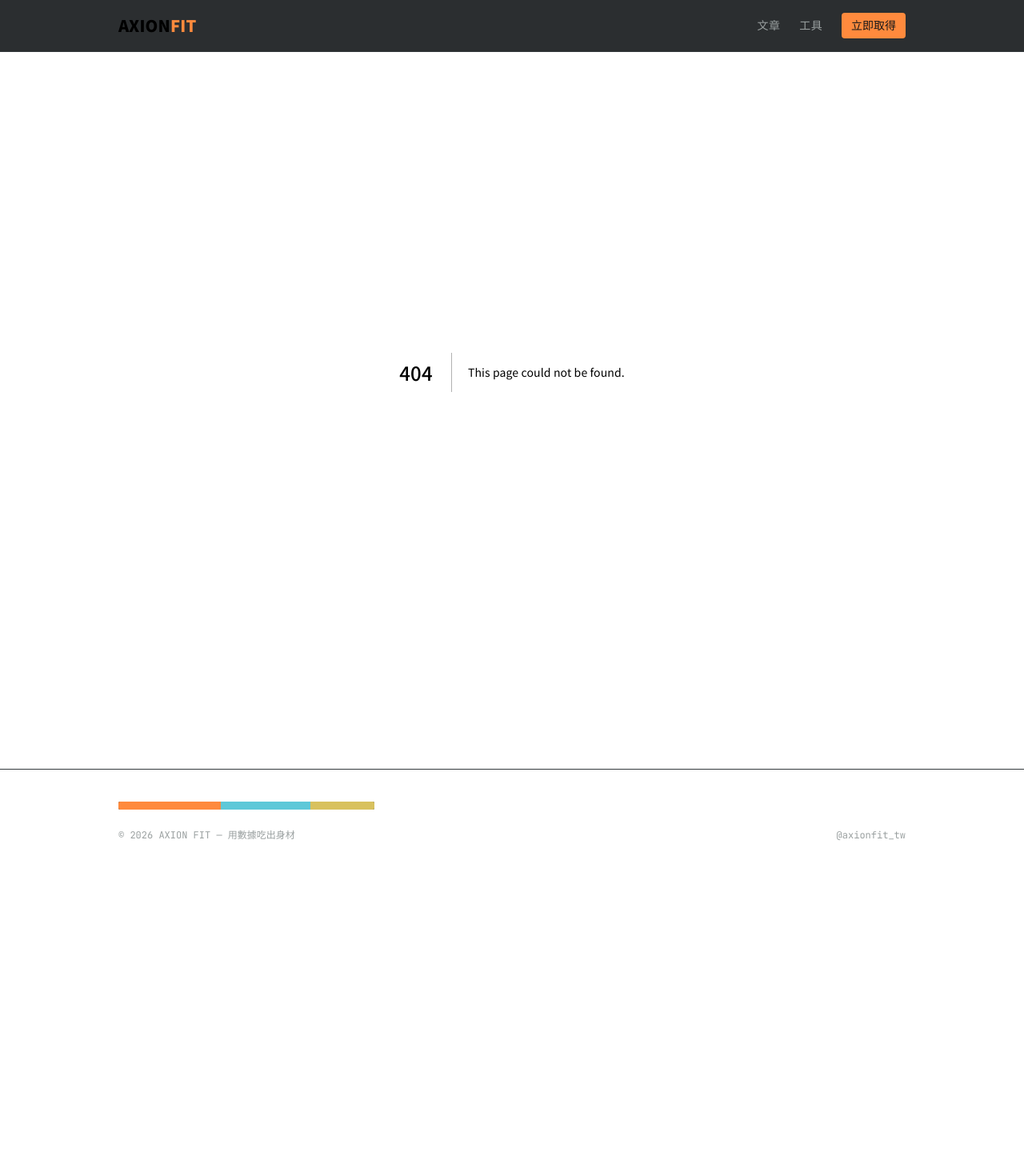
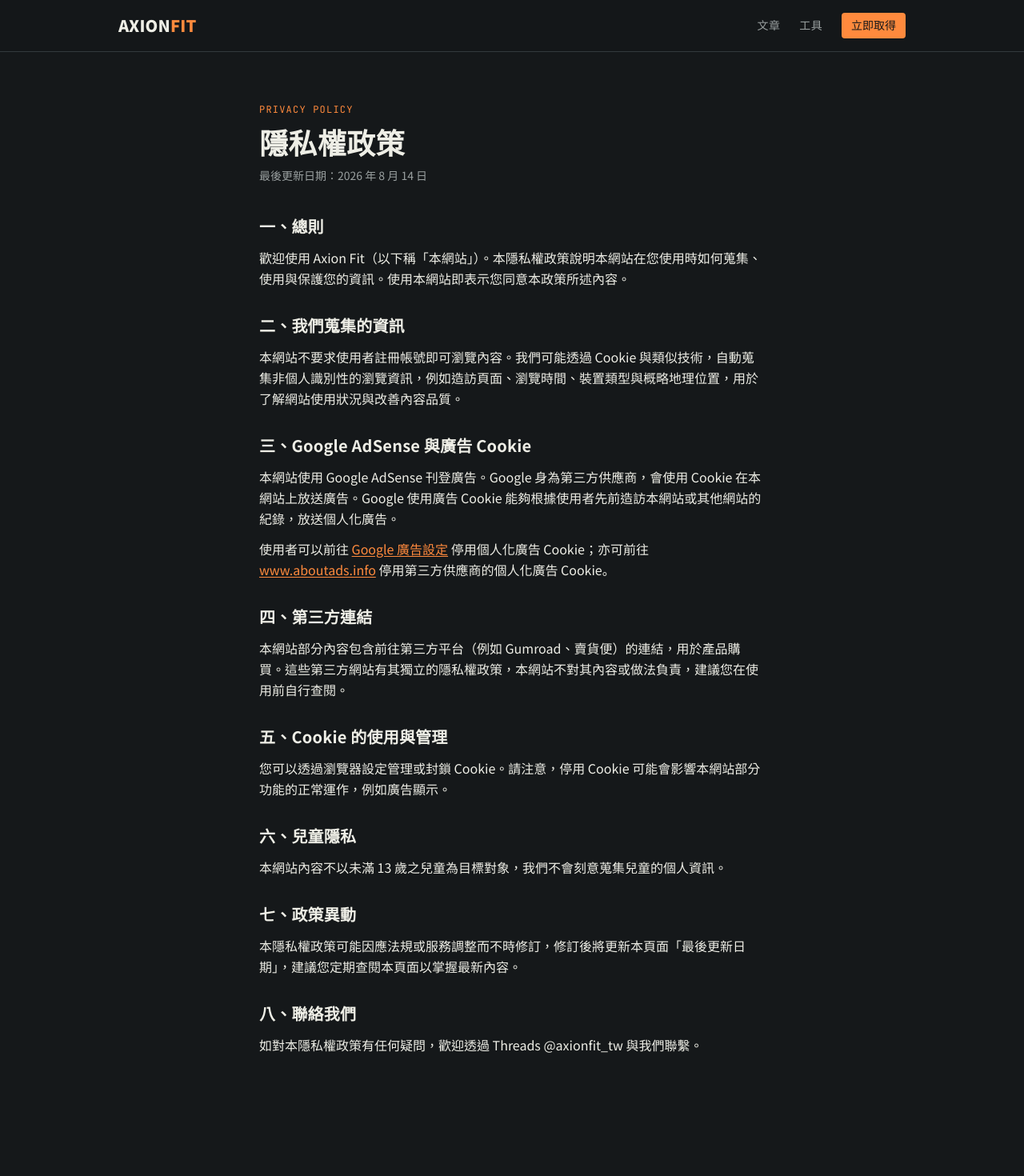
Before and after one commit to ou860824-stack/axion-fit, a Next.js app: page /privacy in a window 1280 px wide. Before the commit this address had no page. Shown: the top 1470 px of the page at 80% size. Before the commit the page ends 1092 px from the top, so only its background shows below. Built offline with nearby package versions, Linux system fonts and the light colour scheme.

Commit message:
add privacy policy page

```diff
--- /dev/null
+++ b/app/privacy/page.tsx
@@ -0,0 +1,109 @@
+import type { Metadata } from "next";
+
+export const metadata: Metadata = {
+  title: "隱私權政策｜Axion Fit",
+  description: "Axion Fit 網站隱私權政策，說明資料蒐集方式與廣告 Cookie 使用。",
+};
+
+export default function PrivacyPolicy() {
+  return (
+    <div className="mx-auto max-w-2xl px-5 py-16">
+      <p className="font-data text-xs uppercase tracking-widest text-signal mb-3">
+        Privacy Policy
+      </p>
+      <h1 className="font-display text-3xl font-black sm:text-4xl">
+        隱私權政策
+      </h1>
+      <p className="mt-3 text-sm text-text-dim">最後更新日期：2026 年 8 月 14 日</p>
+
+      <div className="mt-10 space-y-8 leading-relaxed text-text">
+        <section>
+          <h2 className="font-display text-xl font-bold mb-3">一、總則</h2>
+          <p>
+            歡迎使用 Axion Fit（以下稱「本網站」）。本隱私權政策說明本網站在您使用時如何蒐集、使用與保護您的資訊。使用本網站即表示您同意本政策所述內容。
+          </p>
+        </section>
+
+        <section>
+          <h2 className="font-display text-xl font-bold mb-3">二、我們蒐集的資訊</h2>
+          <p>
+            本網站不要求使用者註冊帳號即可瀏覽內容。我們可能透過 Cookie
+            與類似技術，自動蒐集非個人識別性的瀏覽資訊，例如造訪頁面、瀏覽時間、裝置類型與概略地理位置，用於了解網站使用狀況與改善內容品質。
+          </p>
+        </section>
+
+        <section>
+          <h2 className="font-display text-xl font-bold mb-3">
+            三、Google AdSense 與廣告 Cookie
+          </h2>
+          <p>
+            本網站使用 Google AdSense
+            刊登廣告。Google
+            身為第三方供應商，會使用 Cookie
+            在本網站上放送廣告。Google 使用廣告 Cookie
+            能夠根據使用者先前造訪本網站或其他網站的紀錄，放送個人化廣告。
+          </p>
+          <p className="mt-3">
+            使用者可以前往{" "}
+            <a
+              href="https://adssettings.google.com/"
+              target="_blank"
+              rel="noopener noreferrer"
+              className="text-signal underline underline-offset-2"
+            >
+              Google 廣告設定
+            </a>{" "}
+            停用個人化廣告 Cookie；亦可前往{" "}
+            <a
+              href="https://www.aboutads.info/choices/"
+              target="_blank"
+              rel="noopener noreferrer"
+              className="text-signal underline underline-offset-2"
+            >
+              www.aboutads.info
+            </a>{" "}
+            停用第三方供應商的個人化廣告 Cookie。
+          </p>
+        </section>
+
+        <section>
+          <h2 className="font-display text-xl font-bold mb-3">四、第三方連結</h2>
+          <p>
+            本網站部分內容包含前往第三方平台（例如
+            Gumroad、賣貨便）的連結，用於產品購買。這些第三方網站有其獨立的隱私權政策，本網站不對其內容或做法負責，建議您在使用前自行查閱。
+          </p>
+        </section>
+
+        <section>
+          <h2 className="font-display text-xl font-bold mb-3">五、Cookie 的使用與管理</h2>
+          <p>
+            您可以透過瀏覽器設定管理或封鎖
+            Cookie。請注意，停用 Cookie 可能會影響本網站部分功能的正常運作，例如廣告顯示。
+          </p>
+        </section>
+
+        <section>
+          <h2 className="font-display text-xl font-bold mb-3">六、兒童隱私</h2>
+          <p>
+            本網站內容不以未滿 13
+            歲之兒童為目標對象，我們不會刻意蒐集兒童的個人資訊。
+          </p>
+        </section>
+
+        <section>
+          <h2 className="font-display text-xl font-bold mb-3">七、政策異動</h2>
+          <p>
+            本隱私權政策可能因應法規或服務調整而不時修訂，修訂後將更新本頁面「最後更新日期」，建議您定期查閱本頁面以掌握最新內容。
+          </p>
+        </section>
+
+        <section>
+          <h2 className="font-display text-xl font-bold mb-3">八、聯絡我們</h2>
+          <p>
+            如對本隱私權政策有任何疑問，歡迎透過 Threads @axionfit_tw 與我們聯繫。
+          </p>
+        </section>
+      </div>
+    </div>
+  );
+}
--- a/components/Footer.tsx
+++ b/components/Footer.tsx
@@ -7,7 +7,7 @@ export default function Footer() {
         <MacroBar macro={{ p: 40, c: 35, f: 25 }} className="mb-6 max-w-xs" />
         <div className="flex flex-col gap-2 font-data text-xs text-text-dim sm:flex-row sm:items-center sm:justify-between">
           <p>© {new Date().getFullYear()} AXION FIT — 用數據吃出身材</p>
-          <p>@axionfit_tw</p>
+          <p>@axionfit_tw · <a href="/privacy" className="hover:text-signal transition-colors">隱私權政策</a></p>
         </div>
       </div>
     </footer>
```
